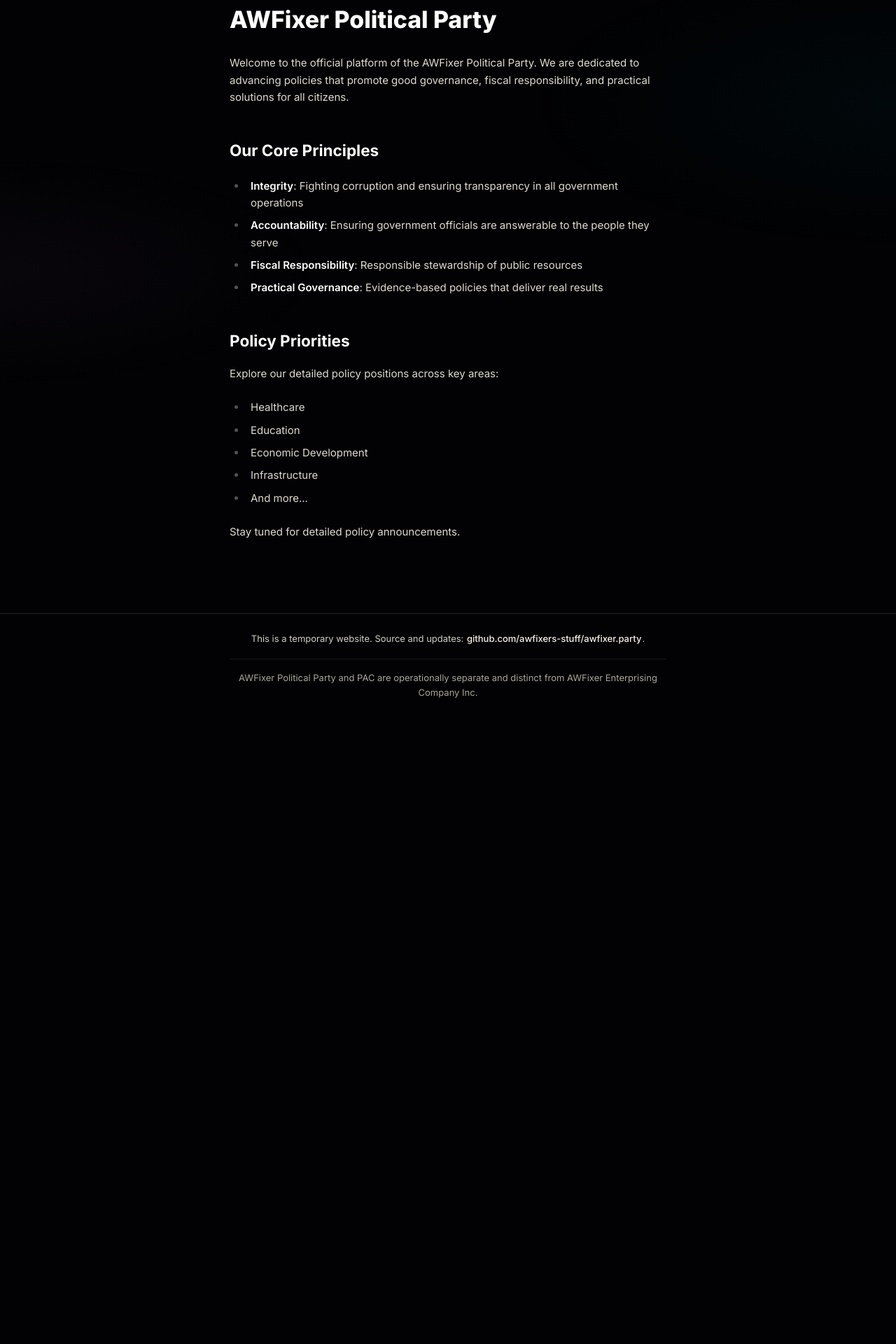
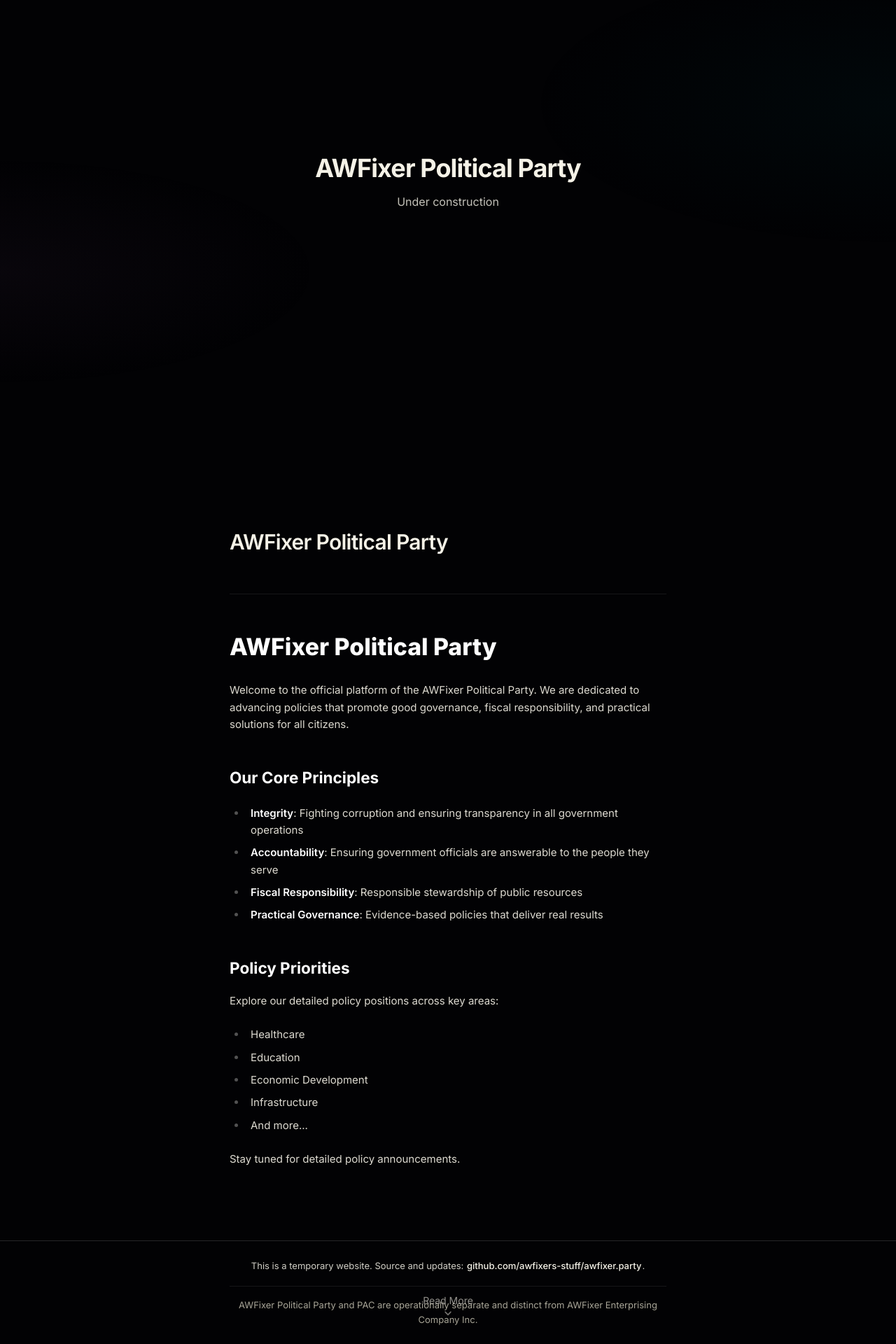
Before and after one commit to awfixers-stuff/tmp.awfixer.party, a Next.js app: page / in a window 1280 px wide. Shown: the part 252-2172 px from the top of the page at 70% size. Before the commit the page ends 1276 px from the top, so only its background shows below. Built offline with nearby package versions, Linux system fonts and the light colour scheme.

Commit message:
feat: update tmpsite

```diff
--- a/app/page.tsx
+++ b/app/page.tsx
@@ -1,10 +1,40 @@
+"use client"
+
+import { useRef } from "react"
+
 import { Separator } from "@/components/ui/separator"
+import { ChevronDown } from "lucide-react"
 
 import { PageContent } from "./page-content"
 
 export default function Page() {
+  const contentRef = useRef<HTMLElement>(null)
+
+  const scrollToContent = () => {
+    contentRef.current?.scrollIntoView({ behavior: "smooth" })
+  }
+
   return (
-    <main className="mx-auto flex w-full max-w-2xl flex-1 flex-col gap-12 px-4 pb-16 sm:gap-14 sm:px-6 sm:pb-20">
+    <>
+      <section className="flex h-screen flex-col items-center justify-center px-4 sm:px-6">
+        <div className="max-w-2xl text-center">
+          <h1 className="font-heading text-3xl font-bold tracking-tight text-balance sm:text-4xl">
+            AWFixer Political Party
+          </h1>
+          <p className="mt-4 text-base text-foreground/80">Under construction</p>
+        </div>
+        <button
+          onClick={scrollToContent}
+          className="absolute bottom-8 flex flex-col items-center gap-1 text-sm text-foreground/60 transition-colors hover:text-foreground/80"
+        >
+          <span>Read More</span>
+          <ChevronDown className="h-4 w-4 animate-bounce" />
+        </button>
+      </section>
+      <main
+        ref={contentRef}
+        className="mx-auto flex w-full max-w-2xl flex-1 flex-col gap-12 px-4 pb-16 pt-24 sm:gap-14 sm:px-6 sm:pb-20"
+      >
         <header className="space-y-3">
           <h1 className="font-heading text-2xl font-semibold tracking-tight sm:text-3xl">
             AWFixer Political Party
@@ -15,5 +45,6 @@ export default function Page() {
           <PageContent />
         </div>
       </main>
+    </>
   )
 }
```
Lines whose indentation alone changed are shown as unchanged.
